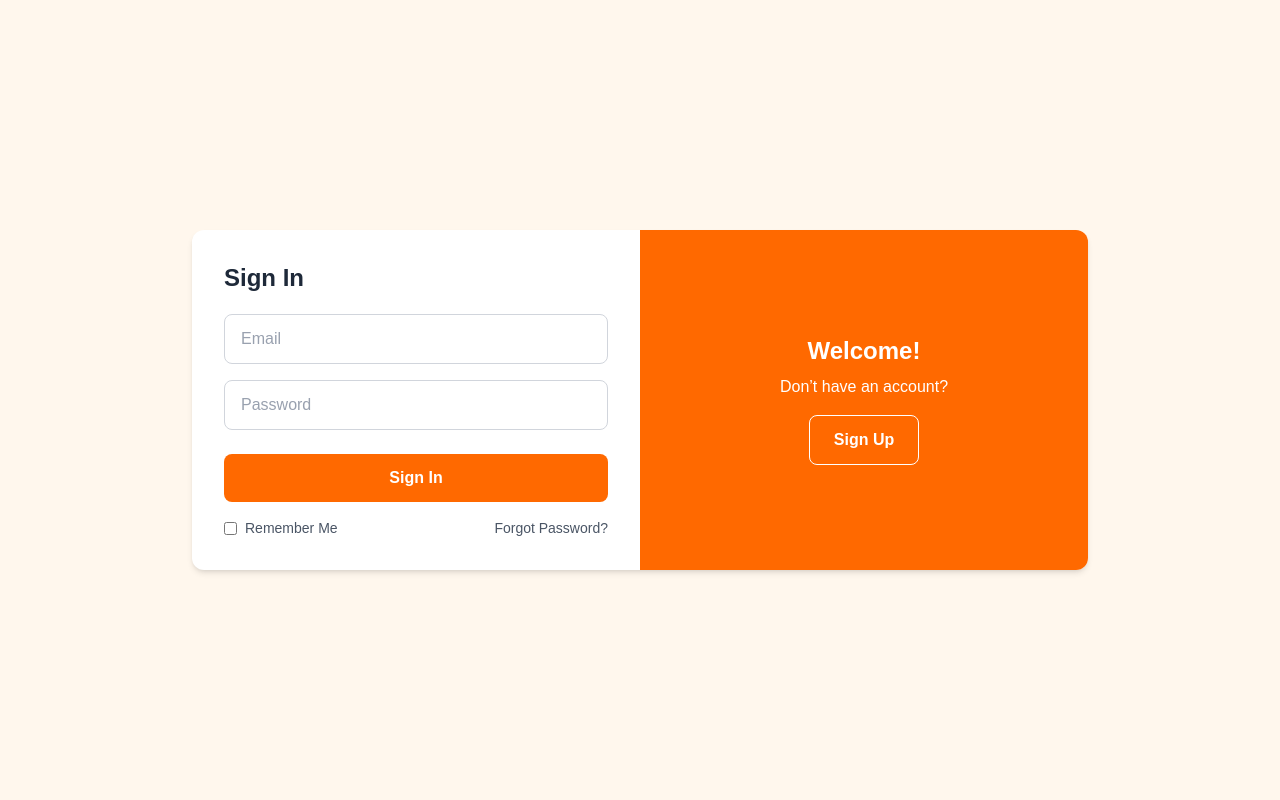
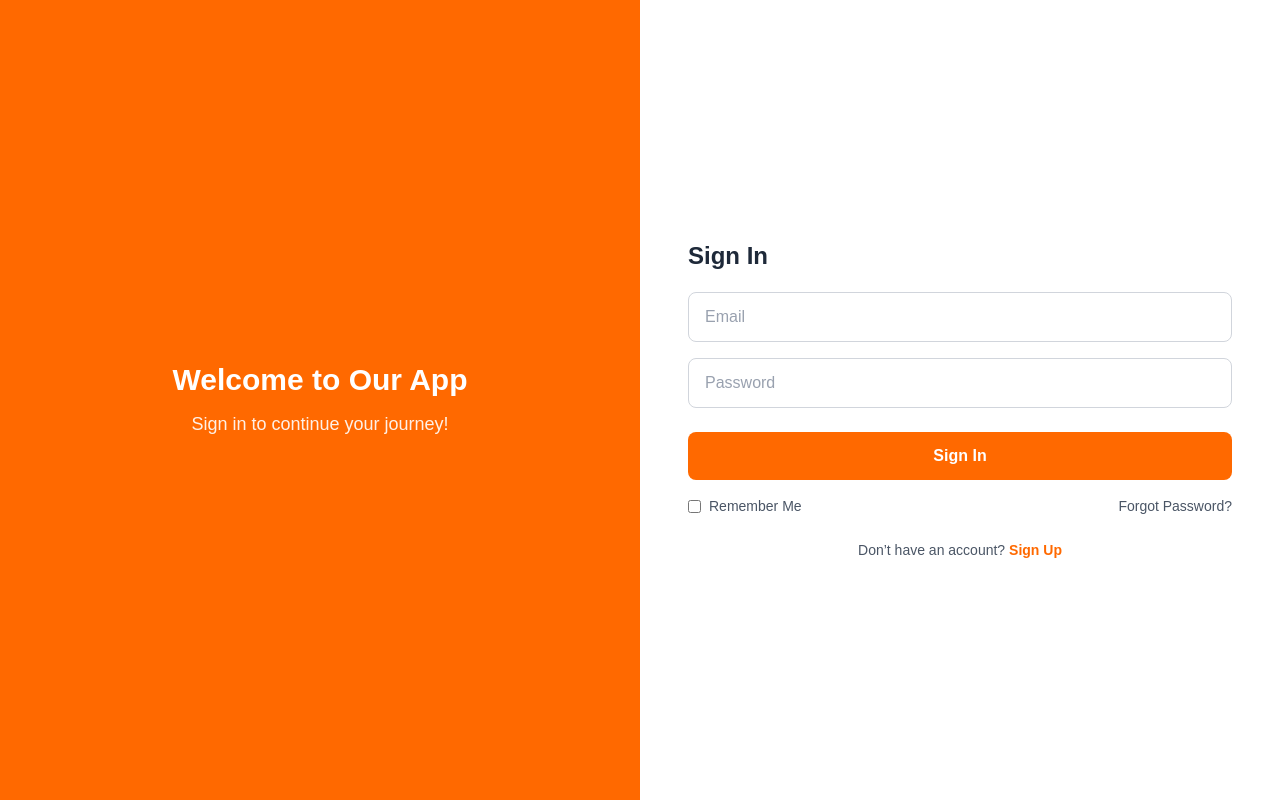
Before and after one commit to prakhaaar/quiethours, a Next.js app: page /auth in a window 1280 px wide. Built offline with nearby package versions, Linux system fonts and the light colour scheme; no server answers.

Commit message:
responsiveness fix

```diff
--- a/app/auth/page.tsx
+++ b/app/auth/page.tsx
@@ -20,6 +20,7 @@ export default function Authpage() {
     setLoading(true);
     setErrorMsg("");
 
+    try {
       if (isSignup) {
         if (!fullName.trim()) {
           setErrorMsg("Full name is required");
@@ -27,57 +28,67 @@ export default function Authpage() {
           return;
         }
 
-      // SIGNUP
-      const { data: signUpData, error: signUpError } =
-        await supabaseClient.auth.signUp({
+        const { error: signUpError } = await supabaseClient.auth.signUp({
           email,
           password,
-          options: {
-            data: { full_name: fullName },
-          },
+          options: { data: { full_name: fullName } },
         });
 
-      setLoading(false);
-      if (signUpError) {
-        setErrorMsg(signUpError.message);
-        toast.error(signUpError.message);
-        return;
-      }
+        if (signUpError) throw signUpError;
 
-      toast.success("Signup successful! Please check your email to confirm.");
+        toast.success("Signup successful! Check your email to confirm.");
       } else {
-      // LOGIN
         const { error } = await supabaseClient.auth.signInWithPassword({
           email,
           password,
         });
-      setLoading(false);
-      if (error) {
-        setErrorMsg(error.message);
-        toast.error(error.message);
-      } else {
+
+        if (error) throw error;
+
         toast.success("Login successful!");
         router.push("/dashboard");
       }
+    } catch (error: any) {
+      setErrorMsg(error.message);
+      toast.error(error.message);
+    } finally {
+      setLoading(false);
     }
   };
 
   return (
-    <main className="flex items-center justify-center min-h-screen bg-orange-50 px-4">
+    <main className="flex flex-col md:flex-row min-h-screen bg-orange-50">
+      {/* 🟧 Orange Panel — Always Visible */}
+      <div className="w-full md:w-1/2 bg-orange-500 text-white flex flex-col items-center justify-center p-10 text-center">
+        <motion.div
+          initial={{ opacity: 0, y: 10 }}
+          animate={{ opacity: 1, y: 0 }}
+          transition={{ duration: 0.6 }}
+        >
+          <h1 className="text-3xl font-bold mb-3">Welcome to Our App</h1>
+          <p className="text-white/90 text-lg">
+            {isSignup
+              ? "Create your account and join us today!"
+              : "Sign in to continue your journey!"}
+          </p>
+        </motion.div>
+      </div>
+
+      {/* ⚪ White Auth Form */}
+      <div className="w-full md:w-1/2 flex flex-col justify-center p-8 md:p-12 bg-white">
         <motion.div
           initial={{ opacity: 0, y: 20 }}
           animate={{ opacity: 1, y: 0 }}
           transition={{ duration: 0.6 }}
-        className="flex w-full max-w-4xl bg-white rounded-xl shadow-md overflow-hidden"
         >
-        {/* Left Side: Form */}
-        <div className="w-full md:w-1/2 p-8 flex flex-col justify-center">
-          <h2 className="text-2xl font-bold mb-5 text-gray-800">
+          <h2 className="text-2xl font-bold mb-5 text-gray-800 text-center md:text-left">
             {isSignup ? "Sign Up" : "Sign In"}
           </h2>
 
           {errorMsg && (
-            <p className="text-red-500 mb-4 font-medium">{errorMsg}</p>
+            <p className="text-red-500 mb-4 font-medium text-center md:text-left">
+              {errorMsg}
+            </p>
           )}
 
           <form onSubmit={handleSubmit}>
@@ -100,6 +111,7 @@ export default function Authpage() {
               className="w-full px-4 py-3 mb-4 rounded-lg border border-gray-300 focus:ring-1 focus:ring-orange-400 outline-none text-gray-700 placeholder-gray-400"
               required
             />
+
             <input
               type="password"
               placeholder="Password"
@@ -124,7 +136,6 @@ export default function Authpage() {
             </button>
           </form>
 
-          {/* Remember Me & Forgot Password (only for login) */}
           {!isSignup && (
             <div className="flex items-center justify-between text-sm text-gray-600">
               <label className="flex items-center space-x-2">
@@ -137,8 +148,8 @@ export default function Authpage() {
             </div>
           )}
 
-          {/* ✅ Mobile toggle for Sign In / Sign Up */}
-          <div className="mt-6 text-center md:hidden text-sm text-gray-600">
+          {/* 🔁 Toggle Link */}
+          <div className="mt-6 text-center text-sm text-gray-600">
             {isSignup ? (
               <p>
                 Already have an account?{" "}
@@ -161,35 +172,8 @@ export default function Authpage() {
               </p>
             )}
           </div>
+        </motion.div>
       </div>
-
-        {/* Right Side: Orange Section (hidden on mobile) */}
-        <div className="hidden md:flex w-1/2 bg-orange-500 text-white flex-col items-center justify-center p-8 text-center transition-all">
-          {isSignup ? (
-            <>
-              <h2 className="text-2xl font-bold mb-2">Welcome Back!</h2>
-              <p className="mb-4">Already have an account?</p>
-              <button
-                onClick={() => setIsSignup(false)}
-                className="px-6 py-3 rounded-lg border border-white hover:bg-white hover:text-orange-500 transition font-semibold"
-              >
-                Sign In
-              </button>
-            </>
-          ) : (
-            <>
-              <h2 className="text-2xl font-bold mb-2">Welcome!</h2>
-              <p className="mb-4">Don’t have an account?</p>
-              <button
-                onClick={() => setIsSignup(true)}
-                className="px-6 py-3 rounded-lg border border-white hover:bg-white hover:text-orange-500 transition font-semibold"
-              >
-                Sign Up
-              </button>
-            </>
-          )}
-        </div>
-      </motion.div>
     </main>
   );
 }
```
Lines whose indentation alone changed are shown as unchanged.
